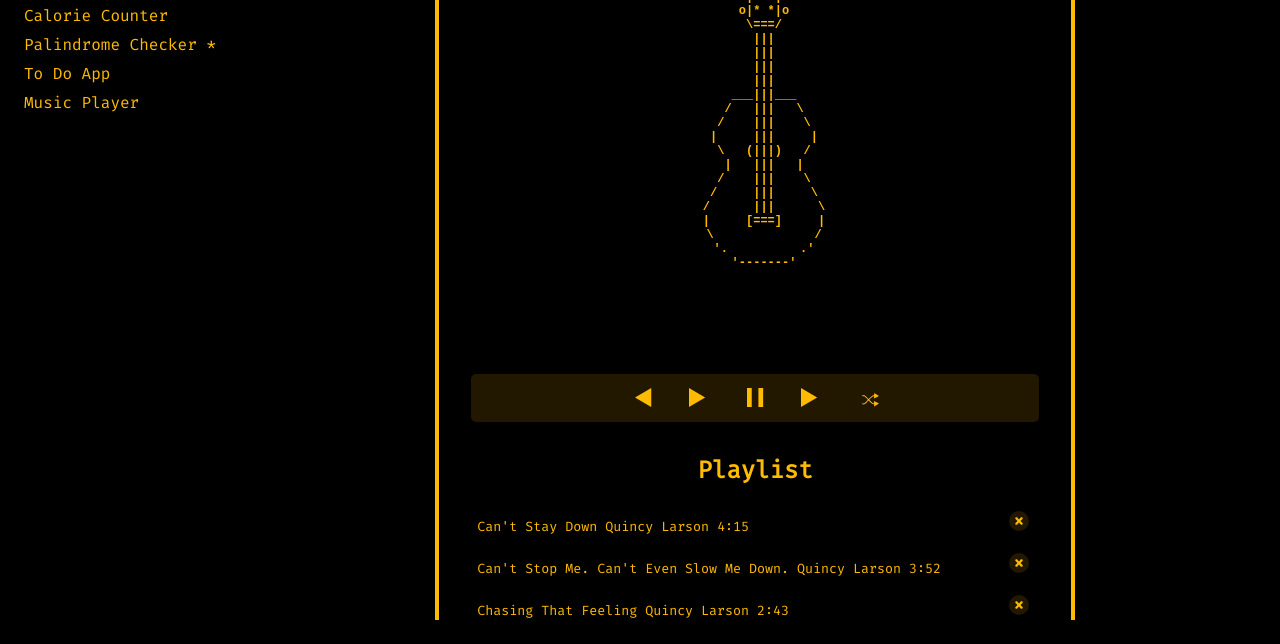
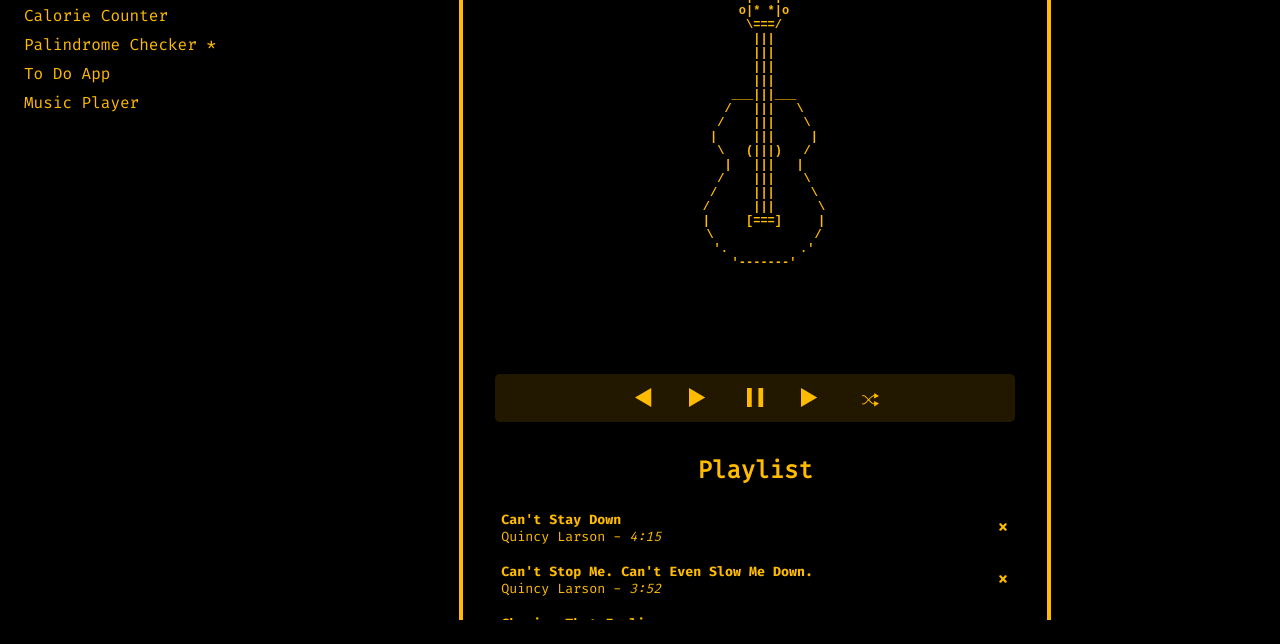
Before and after one commit to leta-krahenbuhl/fcc-projects, a website: page pages/music-player.html in a window 1280 px wide. Shown: the part 156-800 px from the top of the page. Drawn offline with Linux system fonts and the light colour scheme.

Commit message:
Add styling to song details and delete button

```diff
--- a/pages/music-player.html
+++ b/pages/music-player.html
@@ -169,10 +169,10 @@
           </div>
           <div class="playlist">
             <div class="playlist-bar">
-              <div class="parallel-lines">
+              <!-- <div class="parallel-lines">
                 <div></div>
                 <div></div>
-              </div>
+              </div> -->
               <h2 class="playlist-title" id="playlist">Playlist</h2>
               <div class="parallel-lines">
                 <div></div>
@@ -182,7 +182,6 @@
             <ul id="playlist-songs" class="playlist-songs"></ul>
           </div>
         </div>
-        <script src="script.js"></script>
 
         <div class="music-player-main__scroll">
           <a href="#" id="scrollLink">more info...</a>
--- a/scripts/music-player.js
+++ b/scripts/music-player.js
@@ -207,17 +207,22 @@ const renderSongs = (array) => {
   const songsHTML = array
     .map((song) => {
       return `
+<div class="song-and-delete-btn">
       <li id="song-${song.id}" class="playlist-song">
       <button class="playlist-song-info" onclick="playSong(${song.id})">
           <span class="playlist-song-title">${song.title}</span>
-          <span class="playlist-song-artist">${song.artist}</span>
+          <span class="playlist-song-artist">${song.artist} - </span>
           <span class="playlist-song-duration">${song.duration}</span>
+
       </button>
+      </li>
+
       <button onclick="deleteSong(${song.id})" class="playlist-song-delete" aria-label="Delete ${song.title}">
-          <svg width="20" height="20" viewBox="0 0 16 16" fill="none" xmlns="http://www.w3.org/2000/svg"><circle cx="8" cy="8" r="8" fill="#221800"/>
-          <path fill-rule="evenodd" clip-rule="evenodd" fill="#ffbb00" d="M5.32587 5.18571C5.7107 4.90301 6.28333 4.94814 6.60485 5.28651L8 6.75478L9.39515 5.28651C9.71667 4.94814 10.2893 4.90301 10.6741 5.18571C11.059 5.4684 11.1103 5.97188 10.7888 6.31026L9.1832 7.99999L10.7888 9.68974C11.1103 10.0281 11.059 10.5316 10.6741 10.8143C10.2893 11.097 9.71667 11.0519 9.39515 10.7135L8 9.24521L6.60485 10.7135C6.28333 11.0519 5.7107 11.097 5.32587 10.8143C4.94102 10.5316 4.88969 10.0281 5.21121 9.68974L6.8168 7.99999L5.21122 6.31026C4.8897 5.97188 4.94102 5.4684 5.32587 5.18571Z" fill="white"/></svg>
-        </button>
-      </li>
+      <svg width="20" height="20" viewBox="0 0 16 16" fill="none" xmlns="http://www.w3.org/2000/svg"><circle cx="8" cy="8" r="8" class="circle"/>
+      <path fill-rule="evenodd" clip-rule="evenodd" fill="#ffbb00" d="M5.32587 5.18571C5.7107 4.90301 6.28333 4.94814 6.60485 5.28651L8 6.75478L9.39515 5.28651C9.71667 4.94814 10.2893 4.90301 10.6741 5.18571C11.059 5.4684 11.1103 5.97188 10.7888 6.31026L9.1832 7.99999L10.7888 9.68974C11.1103 10.0281 11.059 10.5316 10.6741 10.8143C10.2893 11.097 9.71667 11.0519 9.39515 10.7135L8 9.24521L6.60485 10.7135C6.28333 11.0519 5.7107 11.097 5.32587 10.8143C4.94102 10.5316 4.88969 10.0281 5.21121 9.68974L6.8168 7.99999L5.21122 6.31026C4.8897 5.97188 4.94102 5.4684 5.32587 5.18571Z" fill="white"/></svg>
+    </button>
+    </div>
+
       `;
     })
     .join("");
--- a/styles/music-player.scss
+++ b/styles/music-player.scss
@@ -77,7 +77,7 @@
 }
 
 .container {
-  width: 40rem;
+  width: 37rem;
   min-height: 30rem;
   color: $primary-yellow;
   margin: 0 auto 0 auto;
@@ -139,6 +139,10 @@
   cursor: pointer;
 }
 
+.playlist-song-delete:hover .circle {
+  fill: $primary-yellow-dark;
+}
+
 .playlist-song:hover {
   background-color: $primary-yellow-darker;
 }
@@ -153,17 +157,18 @@
   padding-top: 0.5rem;
   padding-bottom: 0.5rem;
   cursor: pointer;
+  width: 31rem;
+  border-radius: 5px;
 }
 
-.playlist-song:hover .playlist-song-info,
-.playlist-song:hover .playlist-song-delete {
+.playlist-song:hover .playlist-song-info {
   background-color: $primary-yellow-darker;
   cursor: pointer;
 }
 
-.playlist-song-delete:hover {
-  background-color: $primary-yellow-dark;
-}
+// .playlist-song-delete:hover {
+//   background-color: $primary-yellow-dark;
+// }
 
 .playlist-song-info {
   background-color: black;
@@ -173,7 +178,31 @@
   // border-top: 2px solid $primary-yellow;
   width: 92%;
   text-align: left;
-  position: sticky;
+  // position: sticky;
+}
+
+// .artist-duration-container {
+//   display: flex;
+//   flex-direction: row;
+// }
+
+.playlist-song-title {
+  display: flex;
+  width: 30rem;
+  font-family: FiraCode-Bold;
+}
+
+.playlist-song-duration {
+  font-style: italic;
+}
+
+.circle:hover {
+  background-color: red;
+}
+
+.song-and-delete-btn {
+  display: flex;
+  justify-content: space-between;
 }
 
 .player-display-song-artist {
```
Also changed, not shown: styles/music-player.css, 1 other file.
